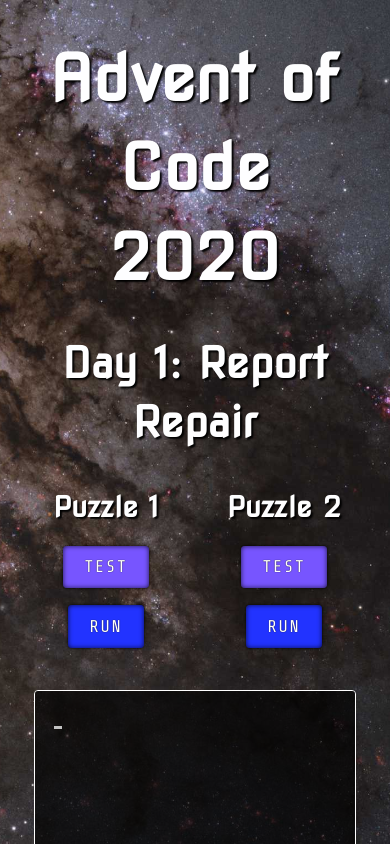
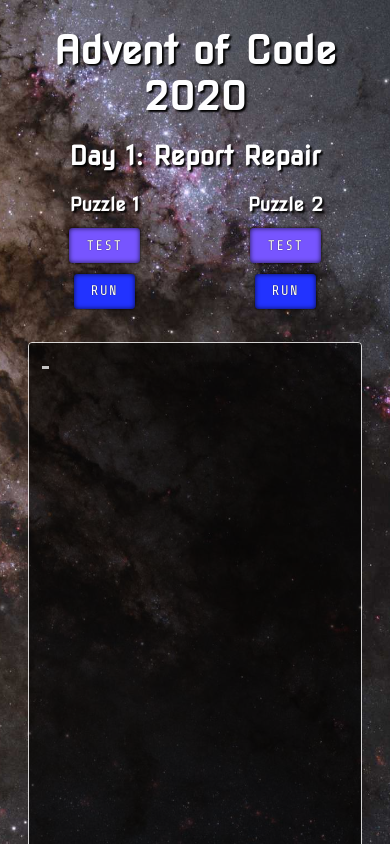
Before and after one commit to lrc-se/aoc-2020, a Vue app: page /day/1 in a window 390 px wide. Shown: the top 844 px of the page. Built offline with nearby package versions, Linux system fonts and the light colour scheme.

Commit message:
Updated styling

```diff
--- a/src/App.vue
+++ b/src/App.vue
@@ -49,16 +49,19 @@
 h1 {
   margin: 0 0 .5em;
   font-size: 3.75em;
+  line-height: 1.2;
 }
 
 h2 {
   margin: .75em 0 .333em;
   font-size: 2.5em;
+  line-height: 1.2;
 }
 
 h3 {
   margin: .75em 0 .333em;
   font-size: 1.667em;
+  line-height: 1.2;
 }
 
 a {
@@ -126,7 +129,7 @@
 }
 
 .border {
-  border: 1px solid #fff;
+  border: 1px solid rgba(255, 255, 255, .8);
   border-radius: 4px;
 }
 
@@ -138,4 +141,56 @@
 .goto-home:hover {
   color: #acf;
 }
+
+@media only screen and (max-width: 1024px) {
+  html {
+    font-size: 15px;
+  }
+}
+
+@media only screen and (max-width: 768px) {
+  html {
+    font-size: 14px;
+  }
+
+  h1 {
+    font-size: 3.333em;
+  }
+
+  h2 {
+    font-size: 2.333em;
+  }
+
+  h3 {
+    font-size: 1.5em;
+  }
+
+  .button:not(.small) {
+    margin: .375em;
+  }
+}
+
+@media only screen and (max-width: 640px) {
+  h1 {
+    font-size: 3em;
+  }
+
+  h2 {
+    font-size: 2em;
+  }
+}
+
+@media only screen and (max-width: 480px) {
+  h1 {
+    font-size: 2.75em;
+  }
+
+  h2 {
+    font-size: 1.875em;
+  }
+
+  h3 {
+    font-size: 1.333em;
+  }
+}
 </style>
--- a/src/components/ErrorMessage.vue
+++ b/src/components/ErrorMessage.vue
@@ -27,6 +27,7 @@
   color: #f23;
   font-size: 3em;
   font-weight: 700;
+  line-height: 1.3;
   text-transform: uppercase;
   animation: blink 1.5s ease-in-out infinite;
 }
--- a/src/components/PuzzleOutput.vue
+++ b/src/components/PuzzleOutput.vue
@@ -74,7 +74,7 @@
   width: 100%;
   height: 768px;
   max-height: 80vh;
-  padding: 1em 1em 0;
+  padding: 1em 0 0 1em;
   background-color: rgba(0, 0, 0, .667);
   font-family: 'Share Tech Mono', monospace;
   display: block;
@@ -93,6 +93,12 @@
 
 .line:last-child {
   margin-bottom: 1em;
+}
+
+.line::after {
+  content: "";
+  width: 1em;
+  display: inline-block;
 }
 
 .error {
@@ -129,4 +135,10 @@
   50% { opacity: .25; }
   100% { opacity: 1; }
 }
+
+@media only screen and (max-width: 480px) {
+  output {
+    font-size: .875em;
+  }
+}
 </style>
--- a/src/days/11/Day11.vue
+++ b/src/days/11/Day11.vue
@@ -121,6 +121,7 @@
 
 .col {
   width: 20px;
+  background-size: 100%;
   flex: 0 1 auto;
 }
 
@@ -154,7 +155,6 @@
   position: fixed;
   left: 50%;
   top: 50%;
-  max-width: 90%;
   background-color: rgba(0, 0, 0, .85);
   z-index: 1;
   transform: translate(-50%, -50%);
@@ -170,4 +170,16 @@
   60% { opacity: 1; }
   100% { opacity: 0; }
 }
+
+@media only screen and (max-width: 768px) {
+  .result {
+    width: calc(100% - 8em);
+  }
+}
+
+@media only screen and (max-width: 480px) {
+  .result .message {
+    font-size: 1.75em;
+  }
+}
 </style>
--- a/src/days/20/Day20.vue
+++ b/src/days/20/Day20.vue
@@ -111,6 +111,7 @@
 }
 
 .image {
+  max-width: 100%;
   background-color: #22f;
   overflow: hidden;
 }
@@ -121,7 +122,13 @@
 
 .tile {
   width: 6px;
-  height: 6px;
+  flex: 0 1 auto;
+}
+
+.tile::before {
+  content: "";
+  padding-top: 100%;
+  display: block;
 }
 
 .tile.rough-water {
--- a/src/views/Home.vue
+++ b/src/views/Home.vue
@@ -48,7 +48,7 @@
 }
 
 nav a {
-  padding: 1em;
+  padding: 1em 0;
   color: inherit;
   background-color: rgba(0, 0, 0, .25);
   font-family: 'Share Tech Mono', monospace;
@@ -66,4 +66,50 @@
   background-color: rgba(0, 0, 0, .5);
   border-color: #acf;
 }
+
+@media only screen and (max-width: 1024px) {
+  nav ul {
+    margin: -.75em;
+  }
+
+  nav li {
+    margin: .75em;
+    flex-basis: calc(20% - 1.5em);
+  }
+
+  nav a {
+    font-size: 1.667em;
+  }
+}
+
+@media only screen and (max-width: 768px) {
+  nav li {
+    flex-basis: calc(25% - 1.5em);
+  }
+}
+
+@media only screen and (max-width: 640px) {
+  nav ul {
+    margin: -.5em;
+  }
+
+  nav li {
+    margin: .5em;
+    flex-basis: calc(25% - 1em);
+  }
+
+  nav a {
+    font-size: 1.5em;
+  }
+}
+
+@media only screen and (max-width: 480px) {
+  nav li {
+    flex-basis: calc(33.333% - 1em);
+  }
+
+  nav a {
+    font-size: 1.25em;
+  }
+}
 </style>
```
